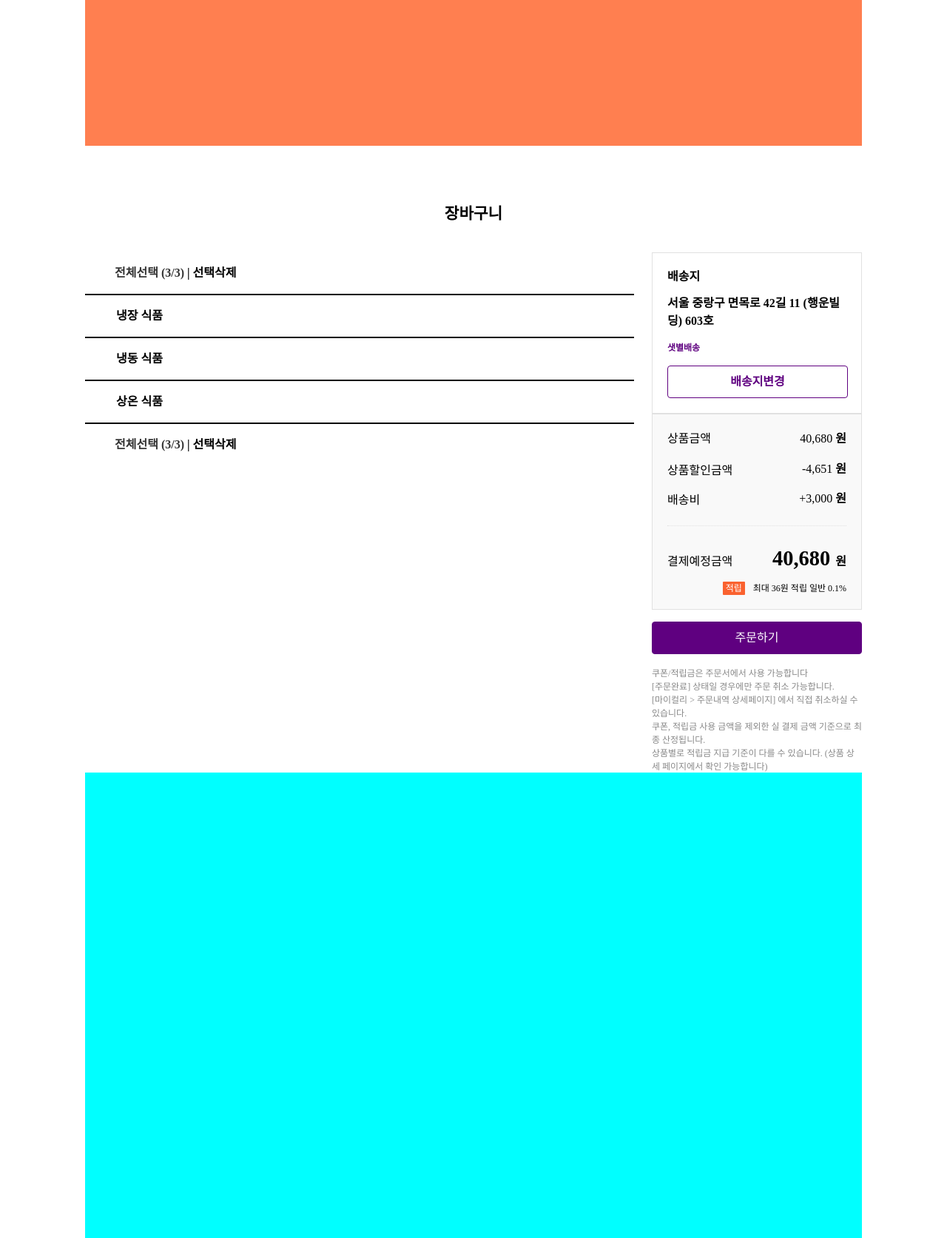
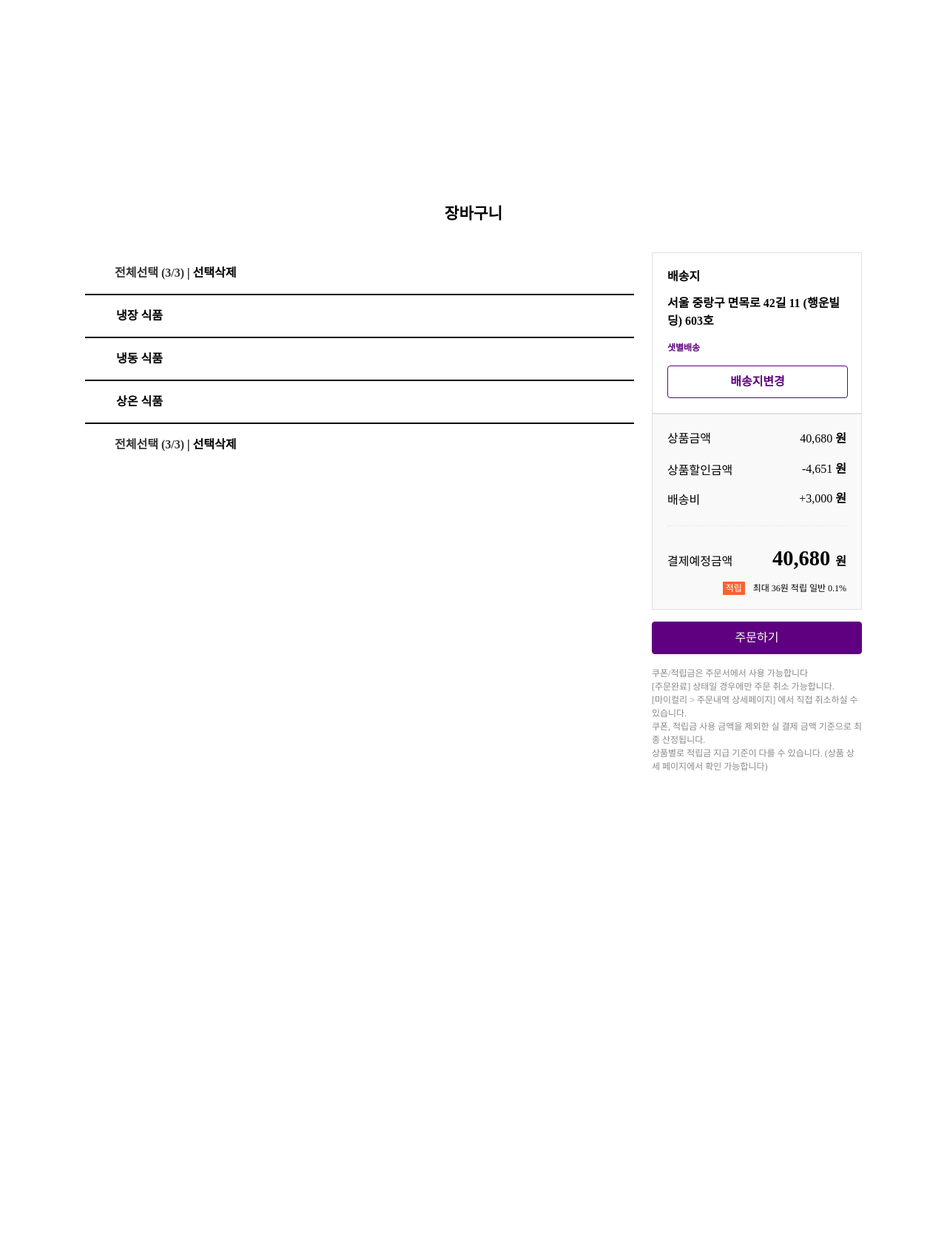
Before and after one commit to TEAM-FIGHTING/LAB20-Vanilla-JS, a website: page client/cart.html in a window 1280 px wide. Shown: the whole page at 74% size. Drawn offline with nearby package versions, Linux system fonts and the light colour scheme.

Commit message:
[style] 장바구니 background-color 삭제 #14

```diff
--- a/client/css/cart.css
+++ b/client/css/cart.css
@@ -4,9 +4,7 @@
 @import url(./fonts.css);
 @import url(./theme.css);
 
-.header {
-  background-color: coral;
-}
+.header {}
 
 .cart h2 {
   text-align: center;
@@ -235,7 +233,4 @@ input[type="checkbox"]:checked+label {
   color: var(--gray-400);
 }
 
-.footer {
-  background-color: aqua;
-  clear: both;
-}
+.footer {}
```
